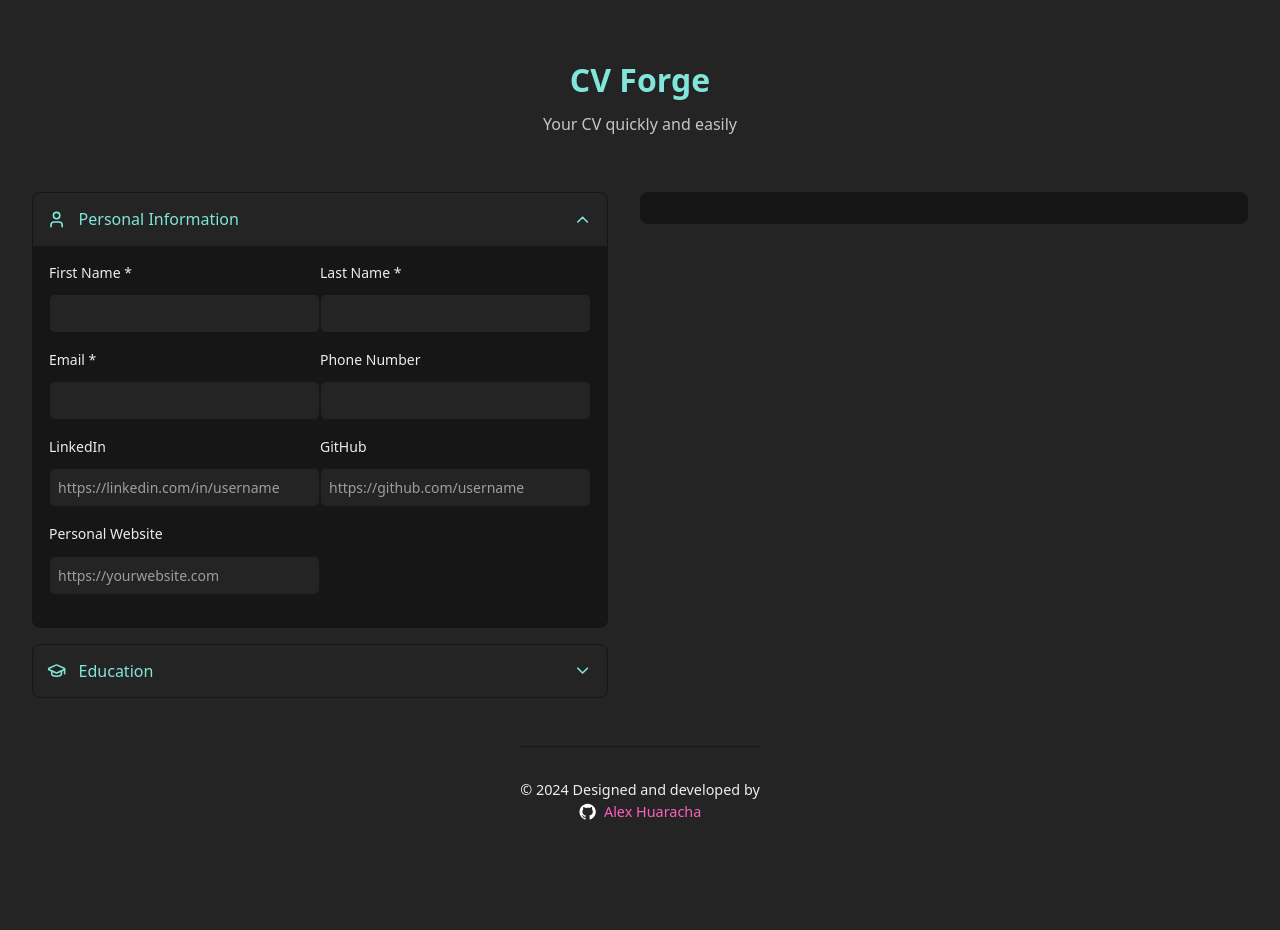
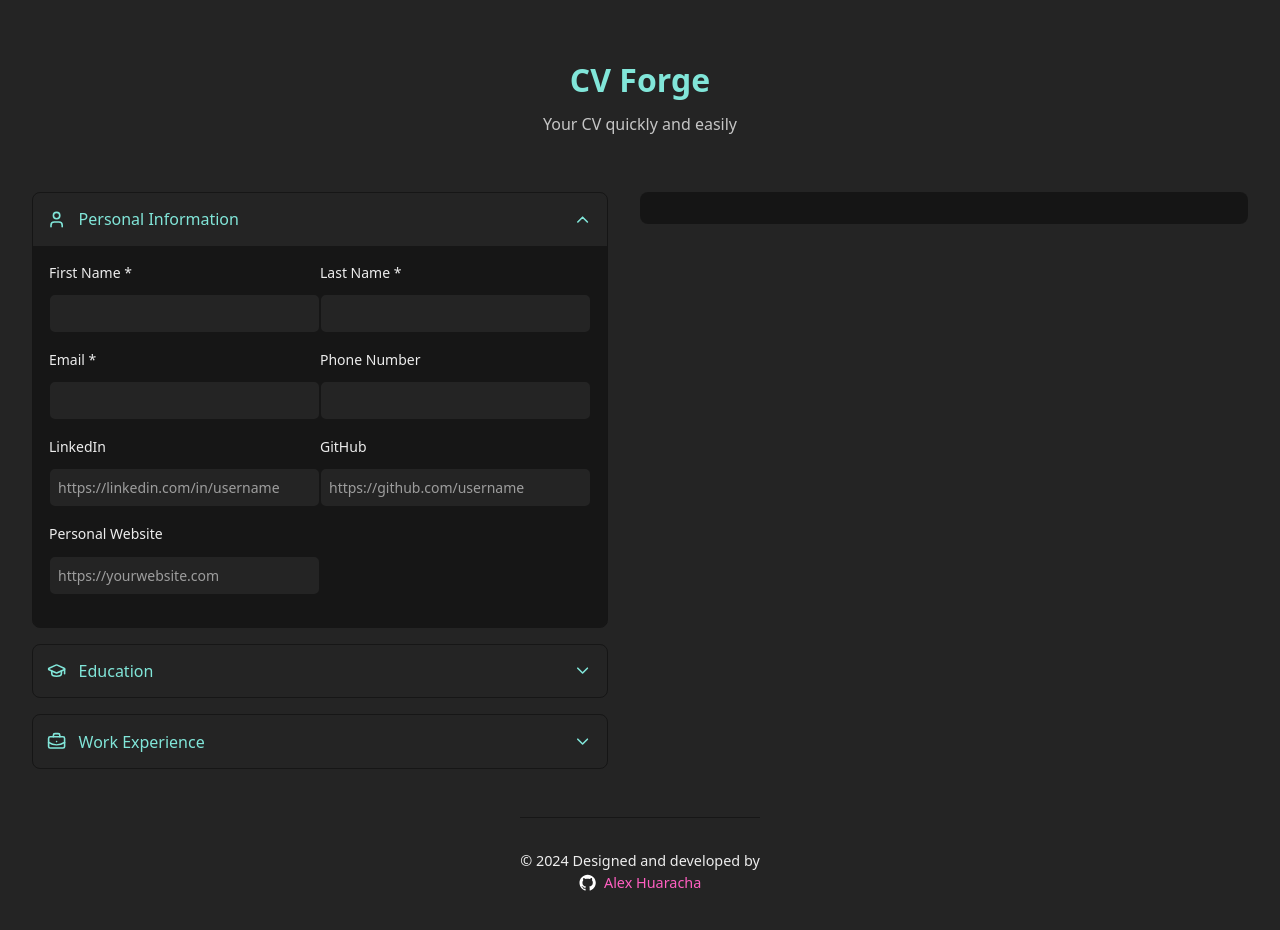
Before and after one commit to Alex-Huaracha/cv-forge, a React (Vite) app: page / in a window 1280 px wide. Shown: the top 930 px of the page. Before the commit the page ends 871 px from the top, so only its background shows below. Built offline with nearby package versions, Linux system fonts and the light colour scheme.

Commit message:
feat: update App component to correct description field naming and add work fields; include new Work Icon in SVG

```diff
--- a/src/App.jsx
+++ b/src/App.jsx
@@ -23,7 +23,7 @@ function App() {
         id: crypto.randomUUID(),
         university: '',
         degree: '',
-        descriptions: [''],
+        description: [''],
         startDate: '',
         endDate: '',
         location: '',
@@ -35,7 +35,7 @@ function App() {
         id: crypto.randomUUID(),
         company: '',
         position: '',
-        descriptions: [''],
+        description: [''],
         startDate: '',
         endDate: '',
         location: '',
@@ -48,7 +48,7 @@ function App() {
         name: '',
         website: '',
         sourceCode: '',
-        descriptions: [''],
+        description: [''],
         technologies: '',
       },
     ],
@@ -73,7 +73,7 @@ function App() {
   const educationFields = [
     { name: 'university', label: 'School', type: 'text' },
     { name: 'degree', label: 'Course', type: 'text' },
-    { name: 'descriptions', label: 'Description', type: 'textarea' },
+    { name: 'description', label: 'Description', type: 'textarea' },
     { name: 'startDate', label: 'Start Date', type: 'text' },
     { name: 'endDate', label: 'End Date', type: 'text' },
     { name: 'location', label: 'Location', type: 'text' },
@@ -83,13 +83,18 @@ function App() {
     return item.university || item.degree || 'New Education';
   };
 
-  // const workFields = [
-  //   { name: 'company', label: 'Company', type: 'text' },
-  //   { name: 'position', label: 'Position Title', type: 'text' },
-  //   { name: 'startDate', label: 'Start Date', type: 'text' },
-  //   { name: 'endDate', label: 'End Date', type: 'text' },
-  //   { name: 'location', label: 'Location', type: 'text' },
-  // ];
+  const workFields = [
+    { name: 'company', label: 'Company', type: 'text' },
+    { name: 'position', label: 'Position', type: 'text' },
+    { name: 'description', label: 'Description', type: 'textarea' },
+    { name: 'startDate', label: 'Start Date', type: 'text' },
+    { name: 'endDate', label: 'End Date', type: 'text' },
+    { name: 'location', label: 'Location', type: 'text' },
+  ];
+
+  const getWorkTitle = (item) => {
+    return item.company || item.position || 'New Work Experience';
+  };
 
   console.log('Current CV Data:', data.education);
 
@@ -137,6 +142,27 @@ function App() {
               getTitleFromItem={getEducationTitle}
             />
           </AccordionSection>
+          {/* Work Experience */}
+          <AccordionSection icon="work" title="Work Experience">
+            <ExperienceSection
+              items={data.workExperience}
+              initialItemData={{
+                id: '',
+                company: '',
+                position: '',
+                description: '',
+                startDate: '',
+                endDate: '',
+                location: '',
+              }}
+              fields={workFields}
+              sectionTitle="Work Experience"
+              onUpdateItems={(newData) =>
+                handleSectionUpdate('workExperience', newData)
+              }
+              getTitleFromItem={getWorkTitle}
+            />
+          </AccordionSection>
         </div>
 
         <div className="cv-preview">
```
Also changed, not shown: src/assets/icons.svg.
